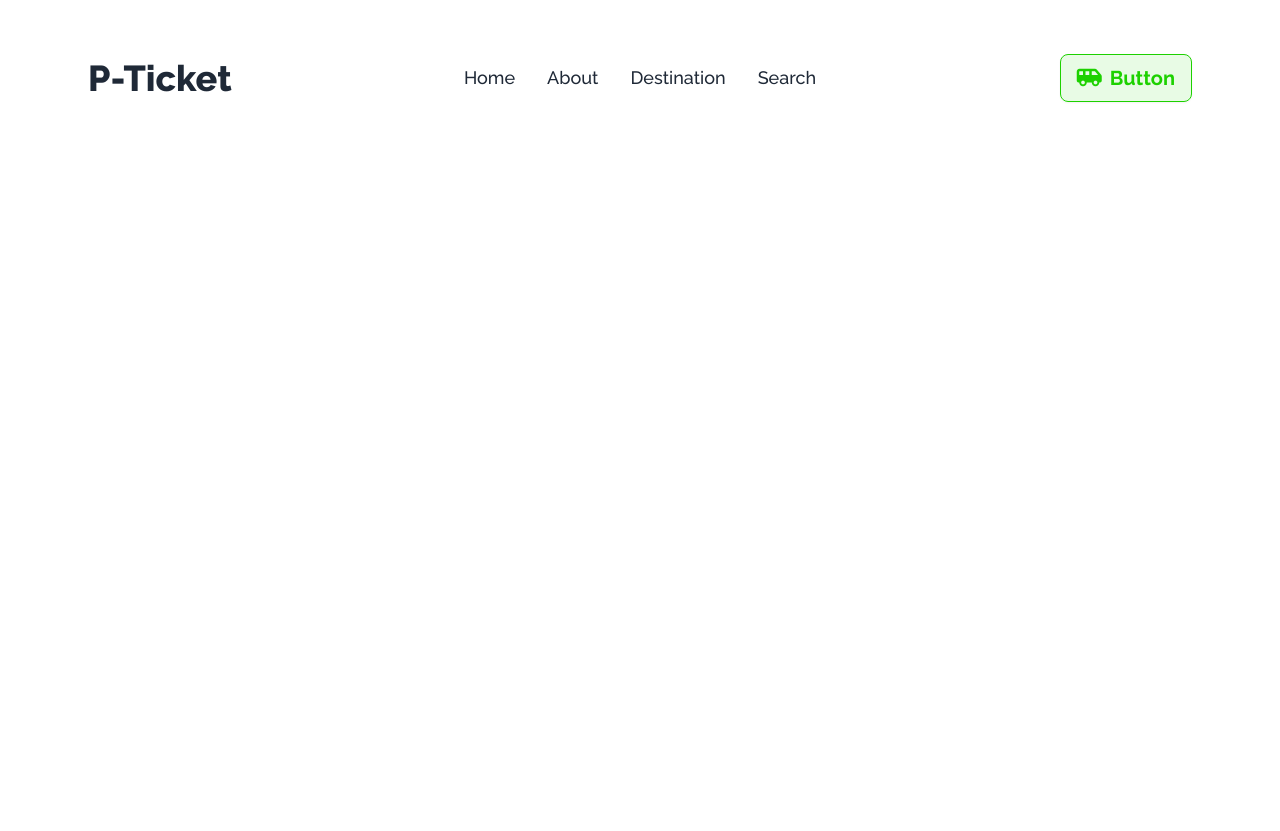
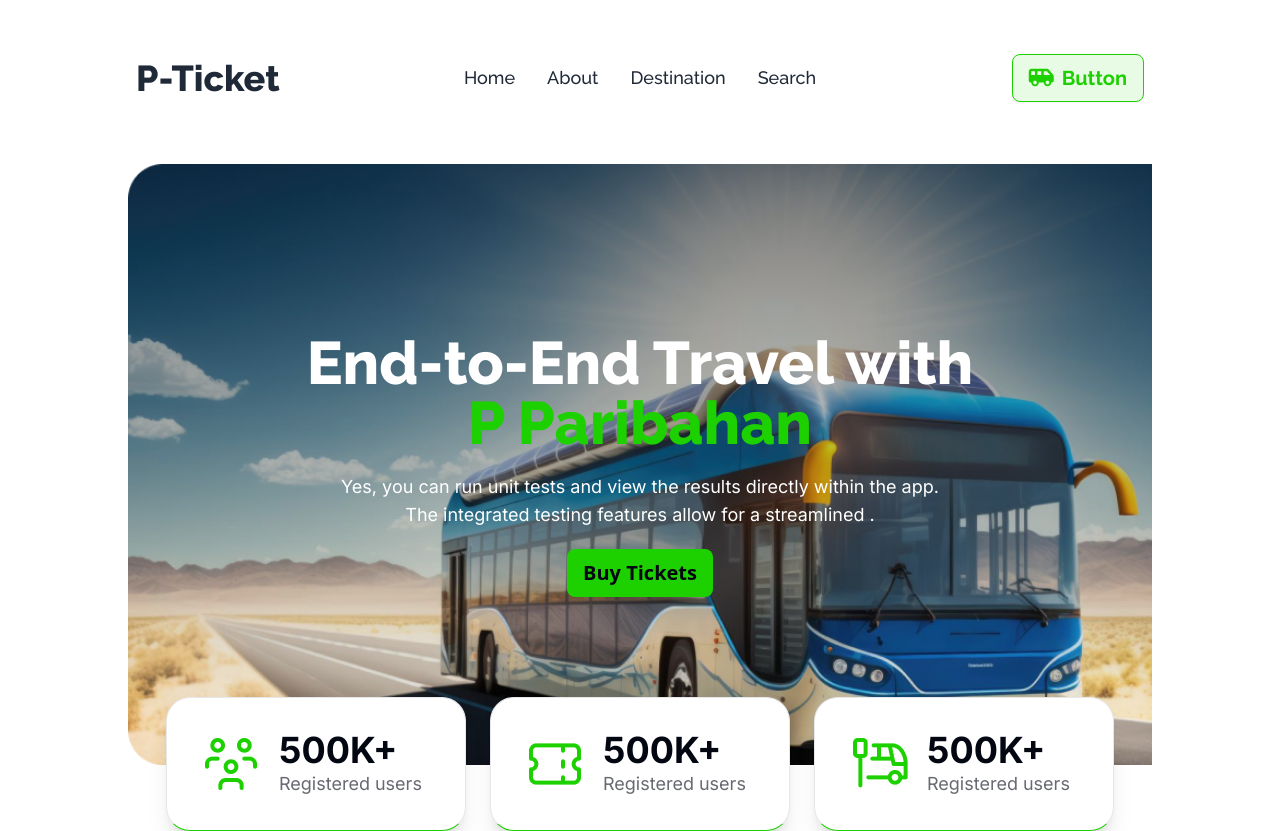
Before and after one commit to karnojitroy/B9A5-Smart-Ticketing, a plain HTML site: page index.html in a window 1280 px wide. Before the commit the page ends 800 px from the top, so only its background shows below. Drawn offline with nearby package versions, Linux system fonts and the light colour scheme.

Commit message:
banner section finished only for desktop version

```diff
--- a/index.html
+++ b/index.html
@@ -17,7 +17,8 @@
 
 <body>
     <!-- header -->
-    <header class="mx-auto px-20 container">
+    <header class="mx-auto px-32 container">
+        <!-- navbar -->
         <nav class="mt-10 font-raleway">
             <div class="bg-base-100 navbar">
                 <div class="navbar-start">
@@ -49,13 +50,64 @@
                     </ul>
                 </div>
                 <div class="navbar-end">
-                    <a class="gap-2 border-[#1DD100] bg-[#1DD1001A] hover:bg-[#1DD100] font-bold text-[#1DD100] text-xl hover:text-white btn">
+                    <a
+                        class="gap-2 border-[#1DD100] bg-[#1DD1001A] hover:bg-[#1DD100] font-bold text-[#1DD100] text-xl hover:text-white btn">
                         <i class="fa-solid fa-van-shuttle"></i>
                         Button
                     </a>
                 </div>
             </div>
         </nav>
+        <!-- banner section -->
+        <section class="relative mt-8 py-4">
+            <div
+                class="flex flex-col justify-center items-center space-y-5 bg-[url(images/banner.png)] bg-cover bg-no-repeat min-h-[601px] text-center">
+                <h1 class="font-extrabold font-raleway text-6xl text-white">End-to-End Travel with <br>
+                    <span class="text-[#1DD100]">P Paribahan</span>
+                </h1>
+                <p class="max-w-[620px] font-inter font-normal text-[#FFFFFF] text-lg">
+                    Yes, you can run unit tests and view the results directly within the app. The integrated testing
+                    features allow for a streamlined .
+                </p>
+                <button class="bg-[#1DD100] mt-4 border-none font-bold font-ralway text-[#030712] text-xl btn">Buy
+                    Tickets</button>
+            </div>
+            <div class="bottom-[-50px] absolute flex flex-row justify-center gap-6 w-full">
+                <div class="bg-base-100 shadow-xl border border-b-[#1DD100] rounded-3xl w-[300px] card">
+                    <div class="flex flex-row items-center gap-4 p-8 card-body">
+                        <div>
+                            <img src="images/people.png" alt="" class="w-16 h-16">
+                        </div>
+                        <div class="font-inter">
+                            <h3 class="font-bold text-[#030712] text-4xl">500K+</h3>
+                            <p class="font-normal text-[#03071299] text-lg">Registered users</p>
+                        </div>
+                    </div>
+                </div>
+                <div class="bg-base-100 shadow-xl border border-b-[#1DD100] rounded-3xl w-[300px] card">
+                    <div class="flex flex-row items-center gap-4 p-8 card-body">
+                        <div>
+                            <img src="images/ticket-cupon.png" alt="" class="w-16 h-16">
+                        </div>
+                        <div class="font-inter">
+                            <h3 class="font-bold text-[#030712] text-4xl">500K+</h3>
+                            <p class="font-normal text-[#03071299] text-lg">Registered users</p>
+                        </div>
+                    </div>
+                </div>
+                <div class="bg-base-100 shadow-xl border border-b-[#1DD100] rounded-3xl w-[300px] card">
+                    <div class="flex flex-row items-center gap-4 p-8 card-body">
+                        <div>
+                            <img src="images/stoppage.png" alt="stoppage" class="w-16 h-16">
+                        </div>
+                        <div class="font-inter">
+                            <h3 class="font-bold text-[#030712] text-4xl">500K+</h3>
+                            <p class="font-normal text-[#03071299] text-lg">Registered users</p>
+                        </div>
+                    </div>
+                </div>
+            </div>
+        </section>
     </header>
 
     <!-- main -->
```
